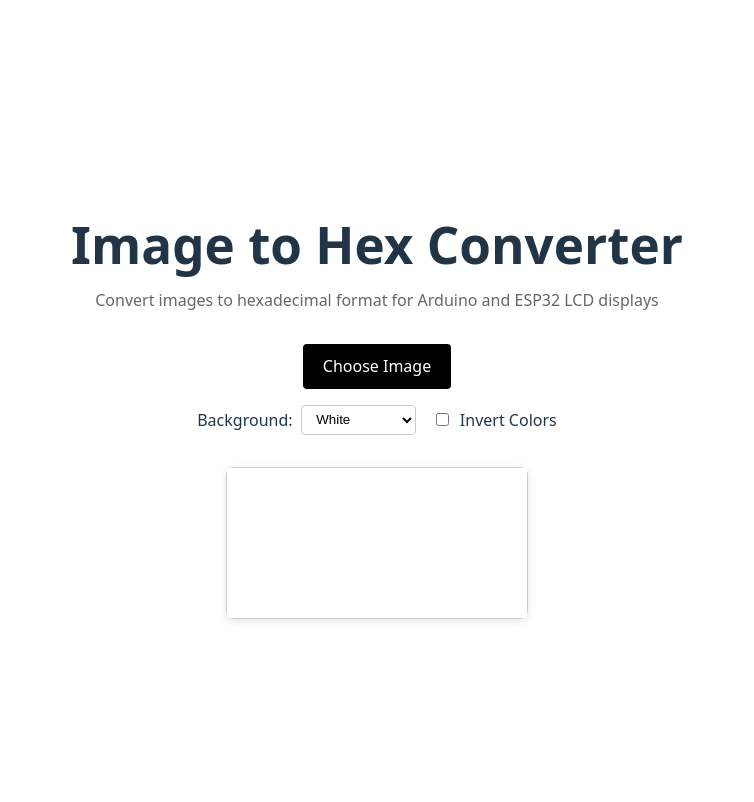
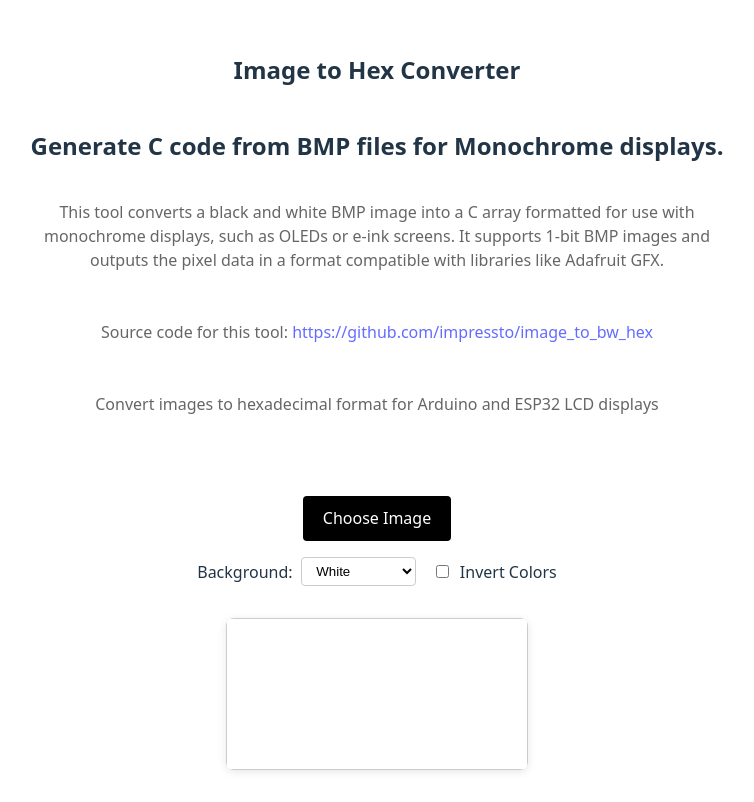
Before and after one commit to impressto/image_to_bw_hex, a React (Vite) app: page / in a window 1280 px wide. Shown: the whole page, without its empty margins (263-1017 px from the left). Built offline with nearby package versions, Linux system fonts and the light colour scheme.

Commit message:
Refactor app layout and enhance header content for clarity

```diff
--- a/src/App.css
+++ b/src/App.css
@@ -16,6 +16,14 @@
 .app p {
   color: #666;
   margin-bottom: 2rem;
+}
+
+.app-header {
+  max-width: 700px;
+  margin: 0 auto 3rem auto;
+  display: flex;
+  flex-direction: column;
+  align-items: center;
 }
 
 .image-converter {
--- a/src/App.tsx
+++ b/src/App.tsx
@@ -4,8 +4,20 @@
 export function App() {
   return (
     <div className="app">
-      <h1>Image to Hex Converter</h1>
-      <p>Convert images to hexadecimal format for Arduino and ESP32 LCD displays</p>
+      <div className="app-header">
+        <h2>Image to Hex Converter</h2>
+
+        <h2>Generate C code from BMP files for Monochrome displays.</h2>
+
+        <p>
+          This tool converts a black and white BMP image into a C array formatted for use with monochrome displays, such as OLEDs or e-ink screens. It supports 1-bit BMP images and outputs the pixel data in a format compatible with libraries like Adafruit GFX.
+        </p>
+
+        <p>Source code for this tool: <a href="https://github.com/impressto/image_to_bw_hex" target="_blank" rel="noopener noreferrer">https://github.com/impressto/image_to_bw_hex</a></p>
+
+        <p>Convert images to hexadecimal format for Arduino and ESP32 LCD displays</p>
+      </div>
+
       <ImageConverter />
     </div>
   )
```
